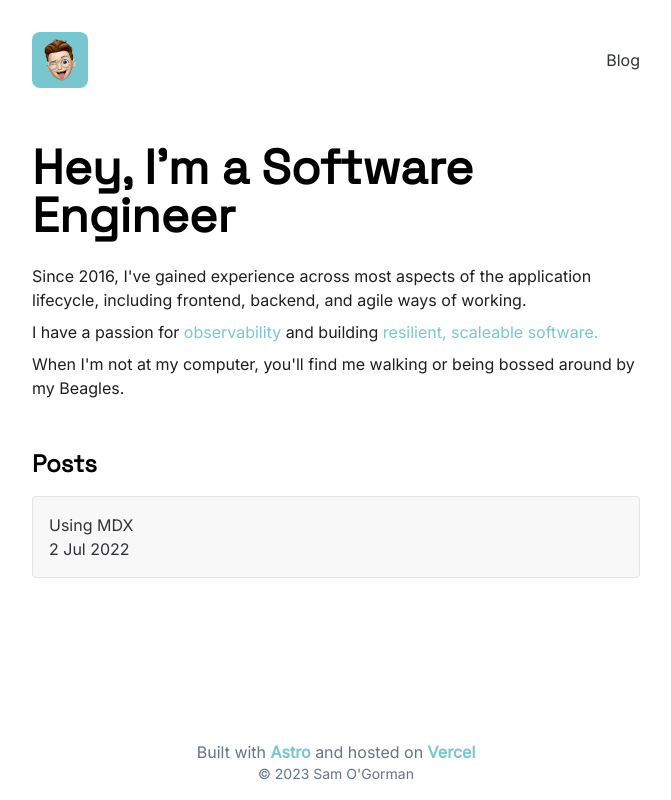
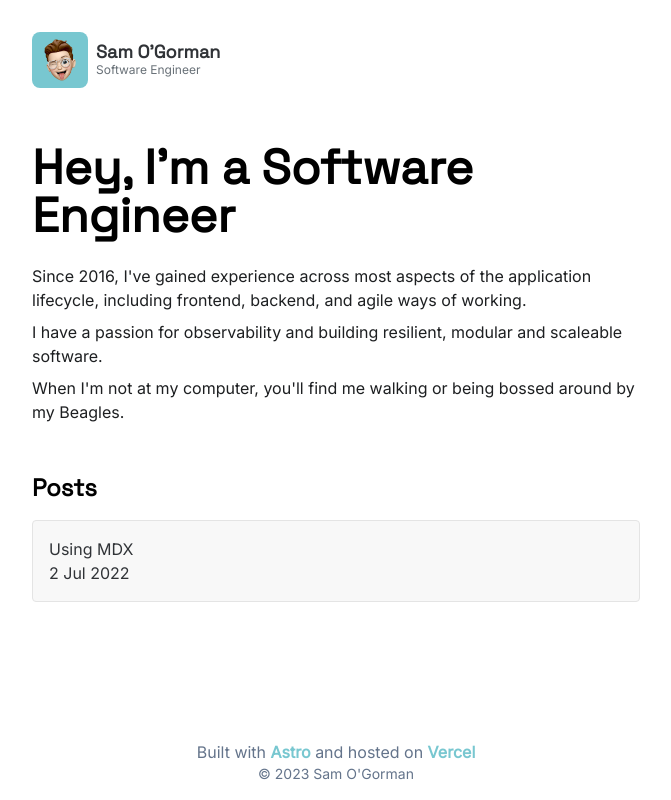
Before and after one commit to samogorm/personal-website, an Astro site: page / in a window 1280 px wide. Shown: the whole page, without its empty margins (304-975 px from the left). Built offline with nearby package versions, Linux system fonts and the light colour scheme; Astro itself is replaced by a stand-in of ours.

Commit message:
Add name/job title to the header

```diff
--- a/src/components/Header.astro
+++ b/src/components/Header.astro
@@ -5,13 +5,18 @@ import { SITE_TITLE } from '../consts';
 ---
 
 <header class="py-4 px-0 flex justify-between items-center">
-	<HeaderLink href="/">
+	<HeaderLink href="/" class="flex items-center">
 		<Avatar
 			src="assets/avatar.png"
 			alt={ `${SITE_TITLE}'s Memoji with short, brown hair, a freckled face and silver framed glasses.'` }
 		/>
+		<span class="ml-2 flex flex-col">
+			<span class="text-lg font-mono font-black leading-5">
+				Sam O'Gorman
+			</span>
+			<span class="text-xs text-darkGrey-100 dark:text-lightGrey-500">
+				Software Engineer
+			</span>
+		</span>
 	</HeaderLink>
-	<nav>
-		<HeaderLink href="/blog">Blog</HeaderLink>
-	</nav>
 </header>
--- a/src/pages/index.astro
+++ b/src/pages/index.astro
@@ -26,7 +26,7 @@ const styles = {
 			Since 2016, I've gained experience across most aspects of the application lifecycle, including frontend, backend, and agile ways of working.
 		</p>
 		<p class={ styles.paragraph }>
-			I have a passion for <span class={ styles.highlightText }>observability</span> and building <span class={ styles.highlightText }>resilient, scaleable software.</span>
+			I have a passion for observability and building resilient, modular and scaleable software.
 		</p>
 		<p class={ styles.paragraph }>
 			When I'm not at my computer, you'll find me walking or being bossed around by my Beagles.
```
